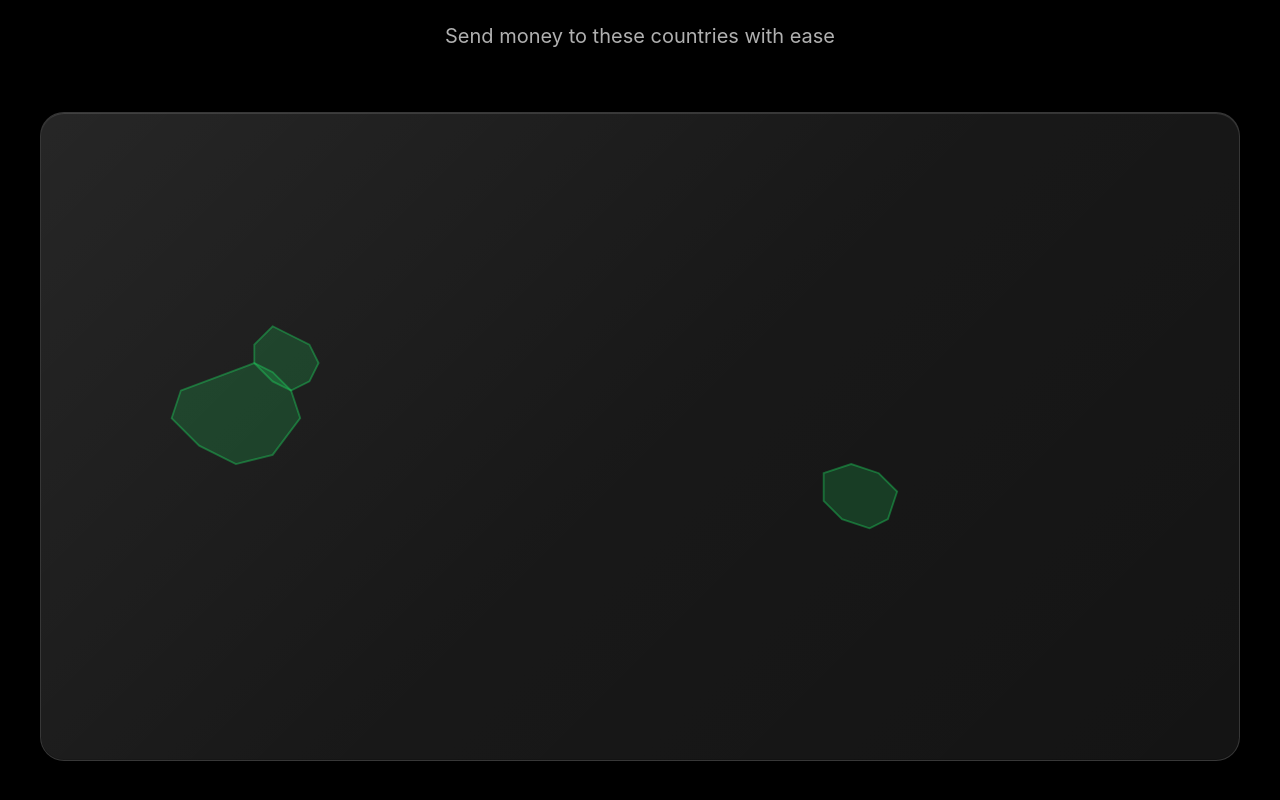
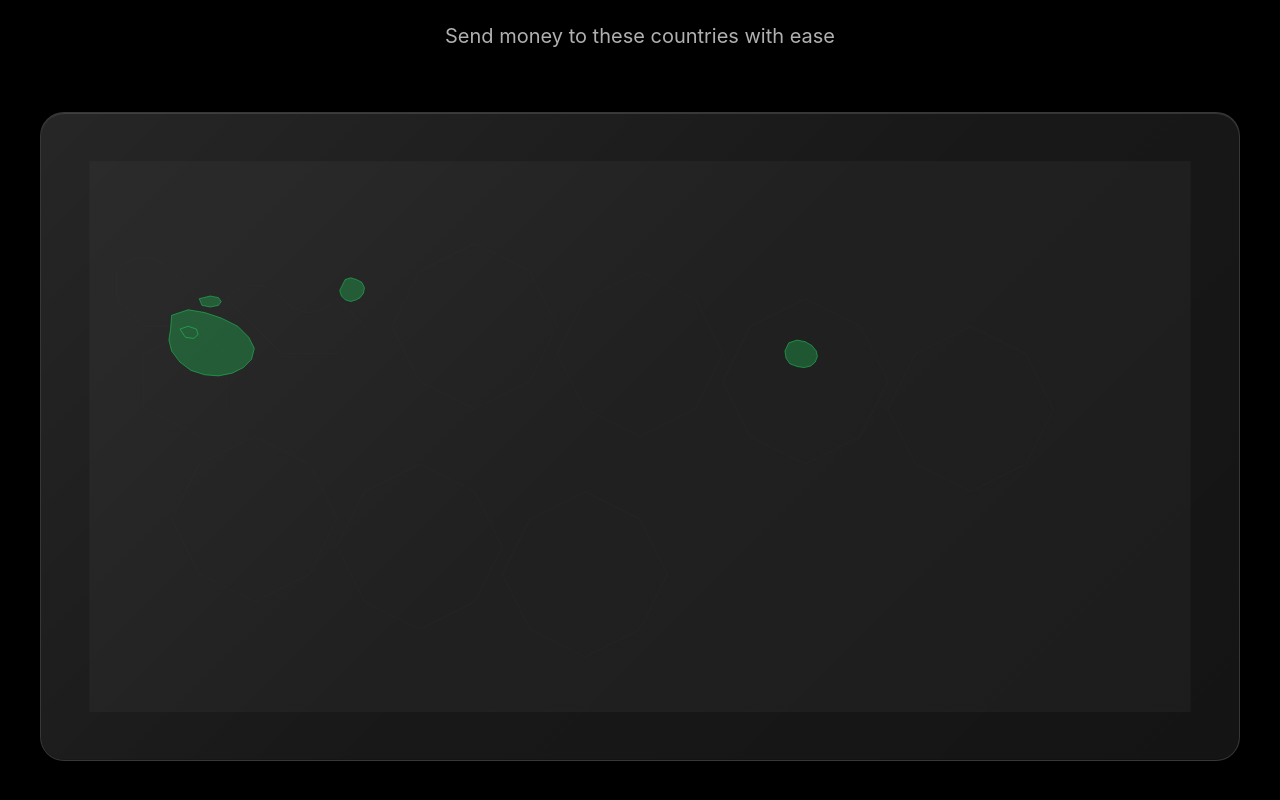
Before and after one commit to HugoChambert/COINVOY, a React (Vite) app: page / in a window 1280 px wide. Shown: the part 1846-2646 px from the top of the page. Built offline with nearby package versions, Linux system fonts and the light colour scheme; no server answers.

Commit message:
Updated Countries.css

```diff
--- a/src/components/Countries.css
+++ b/src/components/Countries.css
@@ -32,19 +32,26 @@
   max-height: 600px;
 }
 
+.world-base {
+  fill: rgba(100, 100, 100, 0.1);
+  stroke: rgba(100, 100, 100, 0.2);
+  stroke-width: 0.5;
+  pointer-events: none;
+}
+
 .country-path {
-  fill: rgba(30, 215, 96, 0.2);
-  stroke: rgba(30, 215, 96, 0.4);
-  stroke-width: 2;
+  fill: rgba(30, 215, 96, 0.3);
+  stroke: rgba(30, 215, 96, 0.6);
+  stroke-width: 1.5;
   cursor: pointer;
   transition: all 0.3s ease;
 }
 
 .country-path:hover {
-  fill: rgba(30, 215, 96, 0.5);
-  stroke: rgba(30, 215, 96, 0.8);
-  stroke-width: 3;
-  filter: drop-shadow(0 0 15px rgba(30, 215, 96, 0.6));
+  fill: rgba(30, 215, 96, 0.6);
+  stroke: rgba(30, 215, 96, 1);
+  stroke-width: 2.5;
+  filter: drop-shadow(0 0 15px rgba(30, 215, 96, 0.8));
 }
 
 .country-info {
--- a/src/components/Countries.tsx
+++ b/src/components/Countries.tsx
@@ -40,24 +40,28 @@ function Countries() {
           {t('countries.subtitle')}
         </p>
         <div className="world-map-container glass-card">
-          <svg viewBox="0 0 1200 600" className="world-map">
+          <svg viewBox="0 0 2000 1001" className="world-map">
+            <path
+              className="world-base"
+              d="M 1 1 L 1999 1 L 1999 1000 L 1 1000 Z M 250 250 Q 300 200 350 250 T 450 250 L 500 300 L 450 350 L 350 350 Z M 100 350 L 200 300 L 250 350 L 250 450 L 200 500 L 100 450 Z M 50 200 Q 100 150 150 200 L 200 250 L 150 300 L 100 300 L 50 250 Z M 600 200 L 700 150 L 800 200 L 850 300 L 800 400 L 700 450 L 600 400 L 550 300 Z M 900 250 L 1000 200 L 1100 250 L 1150 350 L 1100 450 L 1000 500 L 900 450 L 850 350 Z M 1200 300 L 1300 250 L 1400 300 L 1450 400 L 1400 500 L 1300 550 L 1200 500 L 1150 400 Z M 1500 350 L 1600 300 L 1700 350 L 1750 450 L 1700 550 L 1600 600 L 1500 550 L 1450 450 Z M 200 550 L 300 500 L 400 550 L 450 650 L 400 750 L 300 800 L 200 750 L 150 650 Z M 500 600 L 600 550 L 700 600 L 750 700 L 700 800 L 600 850 L 500 800 L 450 700 Z M 800 650 L 900 600 L 1000 650 L 1050 750 L 1000 850 L 900 900 L 800 850 L 750 750 Z"
+            />
             <path
               className="country-path"
-              d="M 180 200 L 200 180 L 220 190 L 240 200 L 250 220 L 240 240 L 220 250 L 200 240 L 180 220 Z"
+              d="M 465 215 L 475 212 L 485 215 L 495 220 L 500 230 L 498 240 L 492 248 L 485 252 L 475 255 L 465 252 L 458 245 L 455 235 Z"
               onMouseEnter={() => setHoveredCountry('france')}
               onMouseLeave={() => setHoveredCountry(null)}
               data-country="france"
             />
             <path
               className="country-path"
-              d="M 100 250 L 180 220 L 200 230 L 220 250 L 230 280 L 200 320 L 160 330 L 120 310 L 90 280 Z"
+              d="M 150 280 L 180 270 L 210 275 L 240 285 L 270 300 L 290 320 L 300 340 L 295 360 L 280 375 L 260 385 L 235 390 L 210 388 L 185 380 L 165 365 L 150 345 L 145 325 L 148 305 Z M 200 250 L 220 245 L 235 248 L 240 255 L 235 262 L 220 265 L 205 262 Z M 165 305 L 180 300 L 195 305 L 198 315 L 190 322 L 175 320 Z"
               onMouseEnter={() => setHoveredCountry('usa')}
               onMouseLeave={() => setHoveredCountry(null)}
               data-country="usa"
             />
             <path
               className="country-path"
-              d="M 800 340 L 830 330 L 860 340 L 880 360 L 870 390 L 850 400 L 820 390 L 800 370 Z"
+              d="M 1270 330 L 1285 325 L 1300 328 L 1312 335 L 1320 345 L 1322 355 L 1318 365 L 1310 372 L 1298 375 L 1285 373 L 1272 368 L 1265 358 L 1263 345 Z"
               onMouseEnter={() => setHoveredCountry('thailand')}
               onMouseLeave={() => setHoveredCountry(null)}
               data-country="thailand"
```
